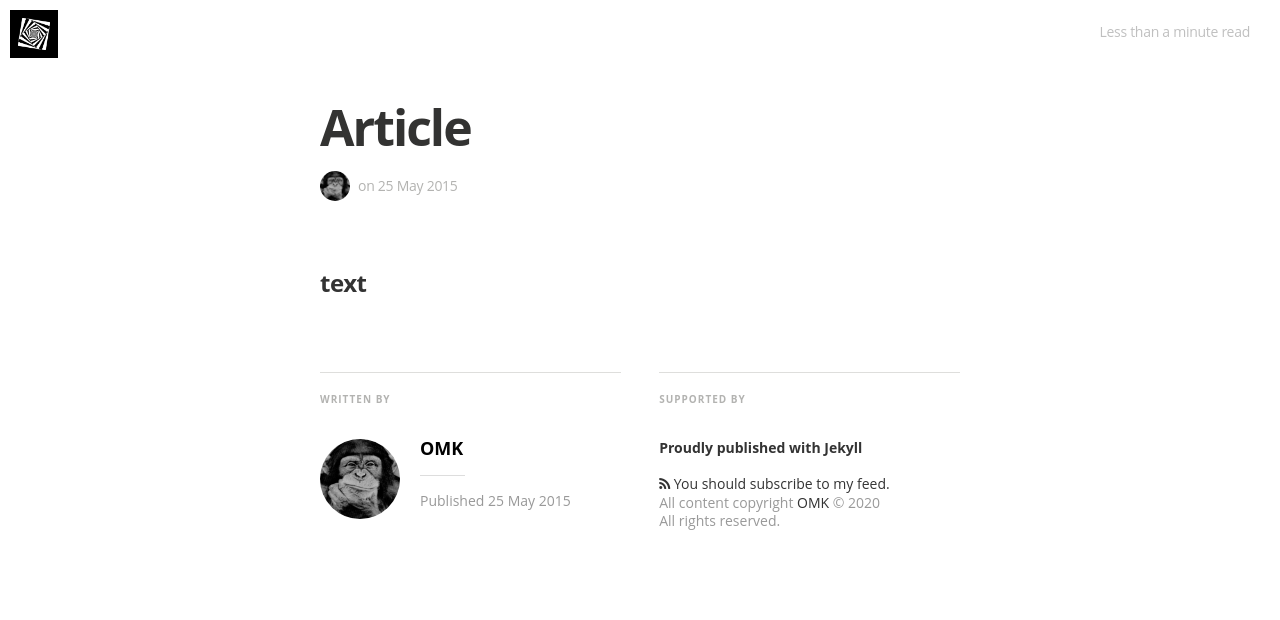
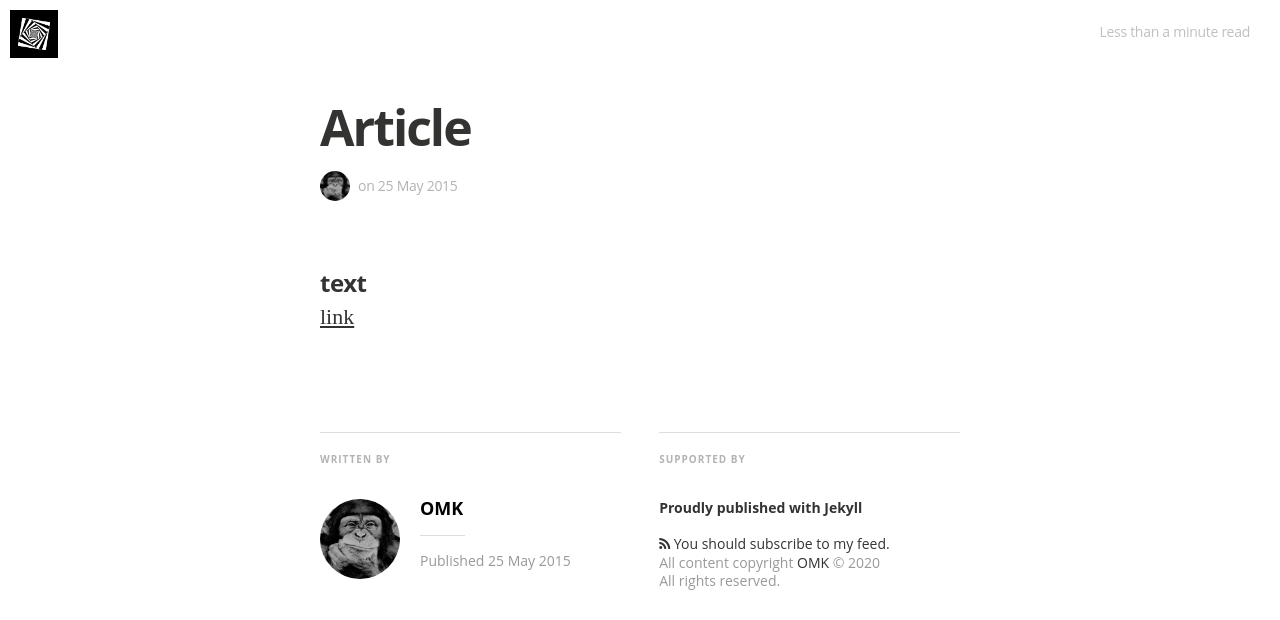
Before and after one commit to LCTyrell/LCTyrell.github.io, a Jekyll site: the page built from _posts/2019-05-25-art_bookstore.markdown, in a window 1280 px wide, cut to the strip 0-620 px from the top of the page. Built offline with Jekyll 4.4.1, drawn with Linux system fonts in a browser that asks for light colours; nearby versions of some CDN libraries; some web fonts are replaced.

Commit message:
Update 2019-05-25-art_bookstore.markdown

```diff
--- a/_posts/2019-05-25-art_bookstore.markdown
+++ b/_posts/2019-05-25-art_bookstore.markdown
@@ -8,3 +8,5 @@ image:
 ---
 
 ### text
+
+[link](https://github.com/LCTyrell/Fast-Neural-Style-Transfer-on-NCS2)
```
